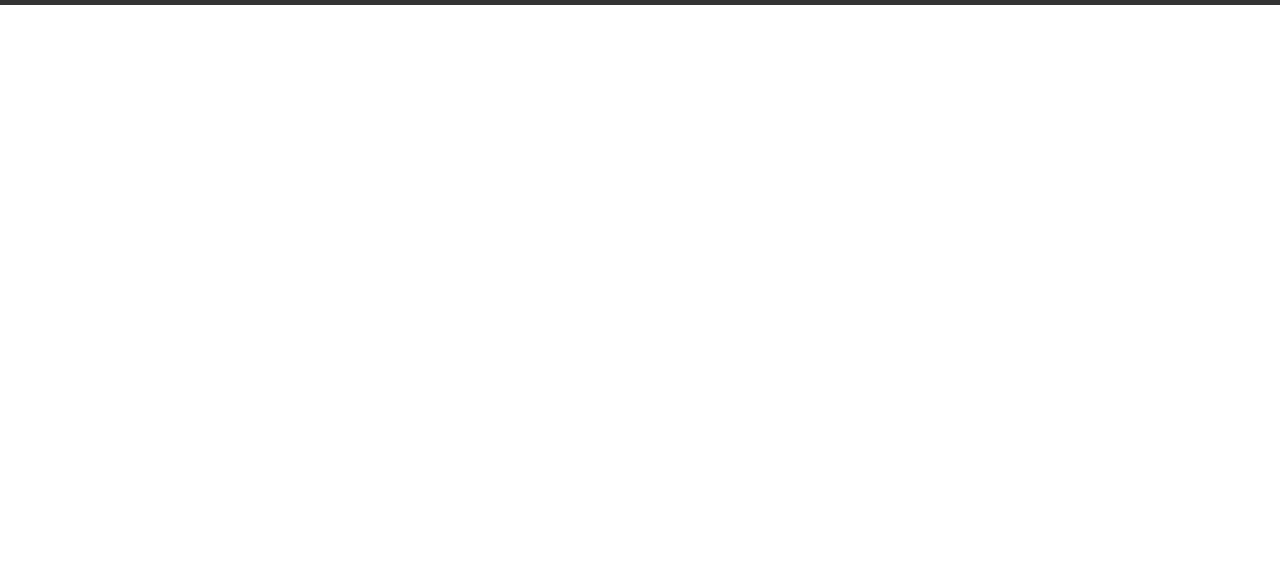
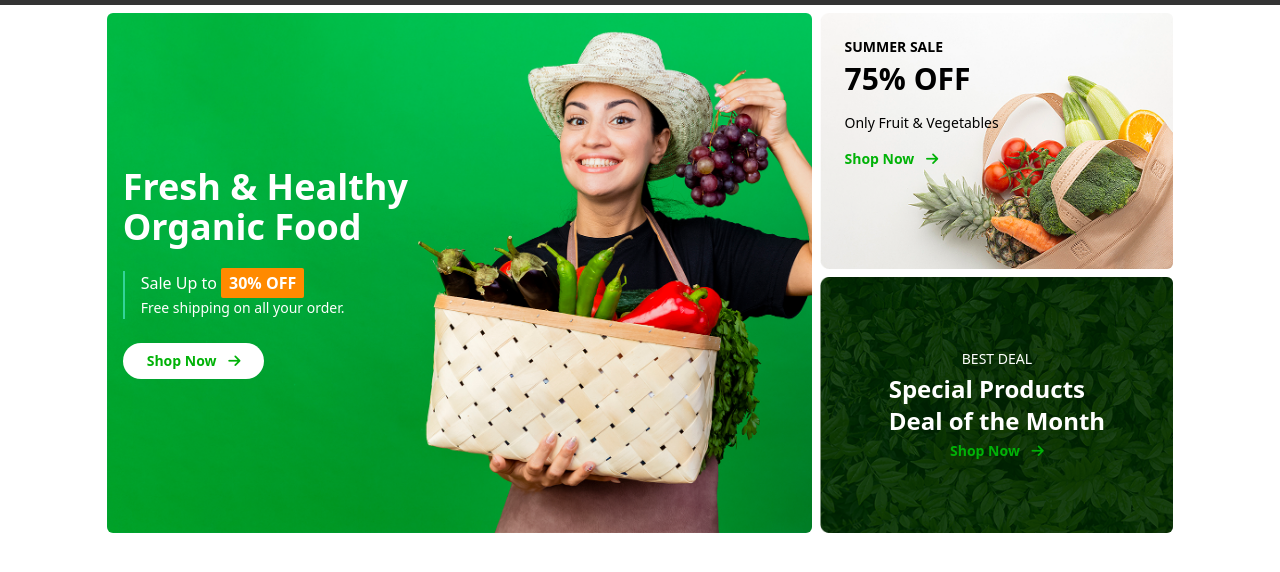
Before and after one commit to MwiseHeritier/TTA_Ecobazar, a plain HTML site: page index.html in a window 1280 px wide. Shown: the part 148-720 px from the top of the page. Drawn offline with nearby package versions, Linux system fonts and the light colour scheme.

Commit message:
chore: bannars completed

```diff
--- a/index.html
+++ b/index.html
@@ -159,5 +159,59 @@
 
 
     </header>
+
+    <main class="flex flex-col justify-center items-center">
+        <div class="banners-container lg:w-10/12 w-11/12 flex lg:flex-row flex-col gap-2 py-2">
+            <div class="big-bannar lg:w-8/12 w-full rounded-md lg:h-auto h-64 bg-cover flex flex-col items-start justify-center    text-white lg:pl-4 pl-2 gap-6">
+                <p class="font-bold lg:text-4xl text-xl ">
+                    Fresh & Healthy<br>
+                    Organic Food
+                </p>
+                <div class="lg:pl-4 pl-2 border-l-2 border-green-400">
+                    <p class="">Sale Up to <span class="lg:font-bold font-semibold bg-orange lg:px-2 px-1 py-1 rounded-sm">30% OFF</span></p>
+                    <span class="font-thin text-sm">Free shipping on all your order.</span>
+                </div>
+                <a href="" class="text-main bg-white text-sm font-semibold px-6 py-2 rounded-3xl">
+                    <p>
+                        <span class="pr-2">Shop Now</span>
+                         <i class="fa-solid fa-arrow-right"></i>
+
+                    </p>
+                </a>
+
+            </div>
+            <div class="small-banner lg:w-4/12 w-full flex flex-col gap-2">
+                <div class="small-bannar-1 h-64 rounded-md bg-cover flex flex-col items-start justify-start pt-6 pl-6 gap-1">
+                    <span class="uppercase text-sm font-semibold">Summer Sale</span>
+                    <p class="font-bold text-3xl">75% OFF</p>
+
+                    <span class="py-3 font-thin text-sm">Only Fruit & Vegetables</span>
+                    <a href="" class="text-main  text-sm font-semibold ">
+                        <p>
+                            <span class="pr-2">Shop Now</span>
+                             <i class="fa-solid fa-arrow-right"></i>
+
+                        </p>
+                    </a>
+
+
+
+                </div>
+                <div class="small-bannar-2 h-64 rounded-md bg-cover flex flex-col justify-center items-center text-white gap-1">
+                    <span class="uppercase font-thin text-sm">Best Deal</span>
+                    <p class="font-bold text-2xl">Special Products<br> Deal of the Month</p>
+                    <a href="" class="text-main  text-sm font-semibold ">
+                        <p>
+                            <span class="pr-2">Shop Now</span>
+                             <i class="fa-solid fa-arrow-right"></i>
+
+                        </p>
+                    </a>
+
+
+                </div>
+            </div>
+        </div>
+    </main>
 </body>
 </html>
--- a/style.css
+++ b/style.css
@@ -5,7 +5,23 @@
 .bg-main{
     background-color: #00B207;
 }
+
 .bg-black-main{
     background-color: #333333;
     color: #666666;
 }
+.text-main{
+    color: #00B207;
+}
+.big-bannar{
+    background-image: url(./images/Bannar-1.jpg);
+}
+.small-bannar-1{
+    background-image: url(./images/Bannar-2.png);
+}
+.small-bannar-2{
+    background-image: url(./images/Bannar-3.png);
+}
+.bg-orange{
+    background-color: #FF8A00;
+}
```
Also changed, not shown: images/Bannar-2.png (added), images/Bannar-3.png (added), images/bannar-1.jpg (added).
